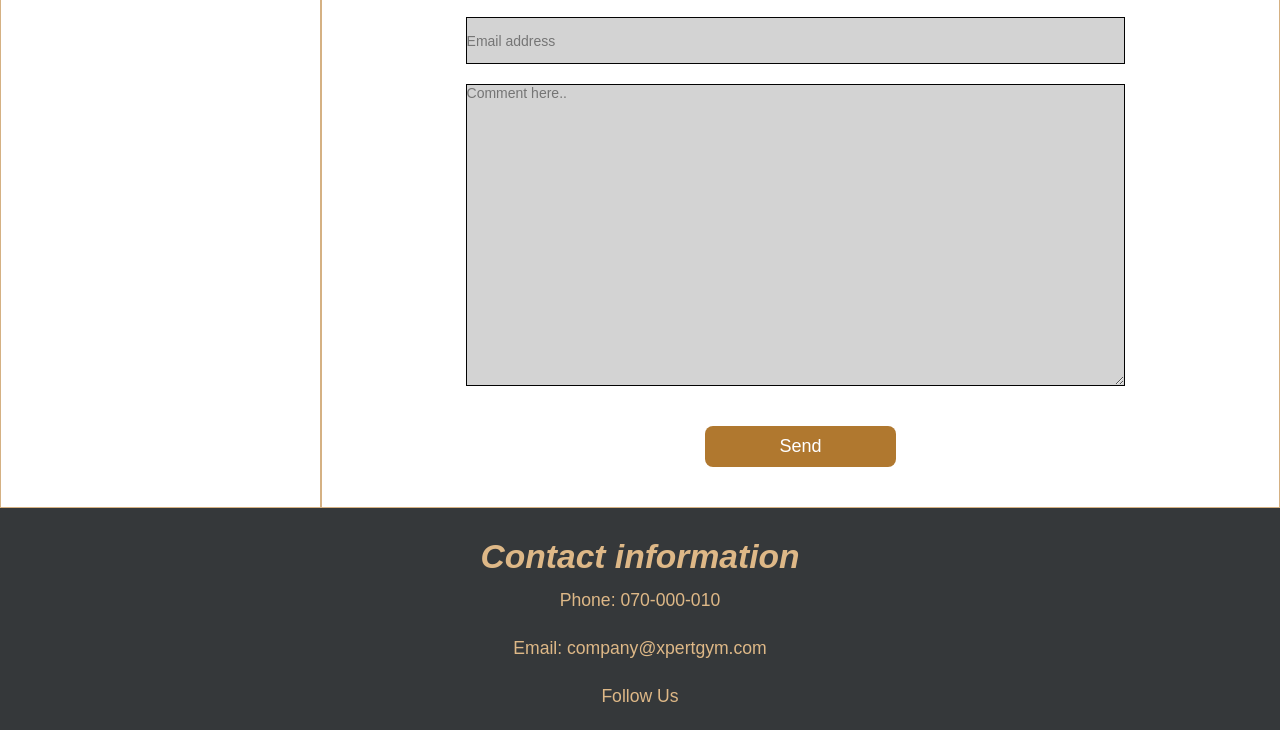
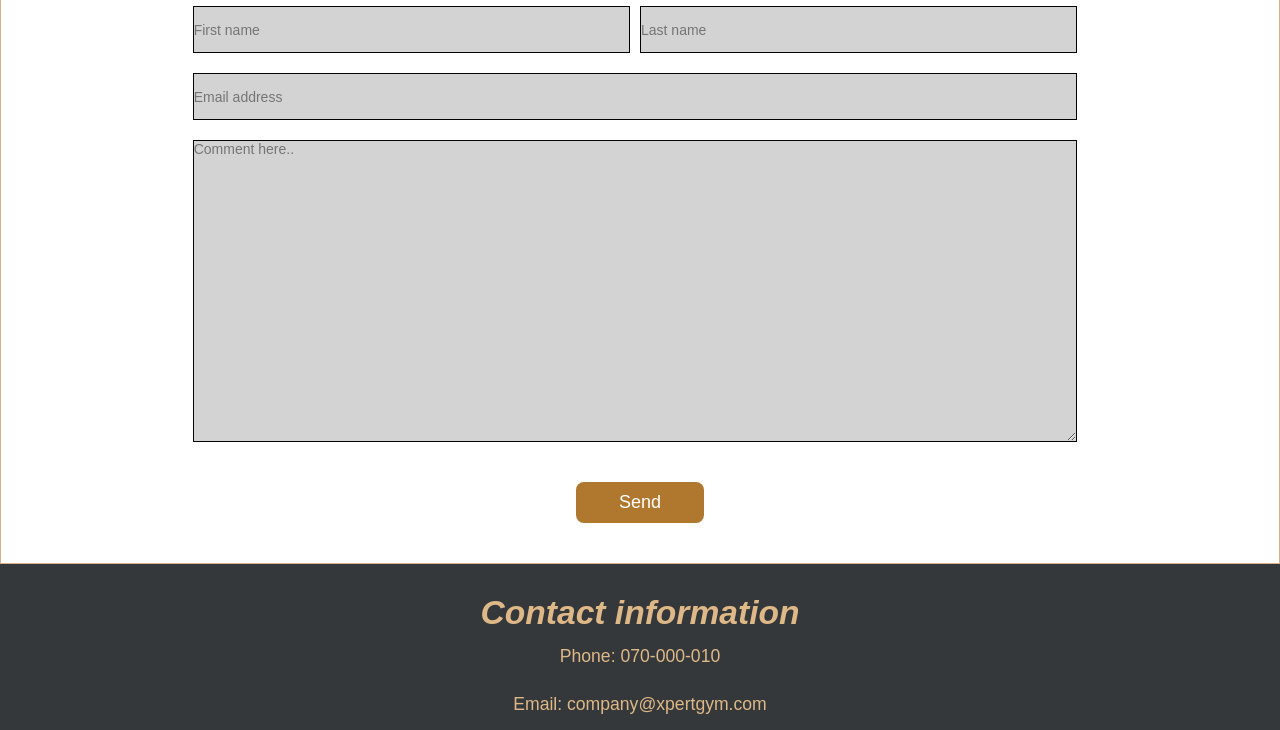
Before and after one commit to Vaniljbulle/XpertGym, a website: page frontend/contact.html in a window 1280 px wide. Shown: the part 668-1398 px from the top of the page. Drawn offline with Linux system fonts and the light colour scheme.

Commit message:
fixes contact
Removed profile button, added in adress on footer and fixed contact information as per request

```diff
--- a/frontend/contact.html
+++ b/frontend/contact.html
@@ -14,7 +14,6 @@
     <a href="index.html" class="logo"></a>
     <nav class="navigation">
         <ul>
-            <li><a href="profile.html">Profile</a></li>
             <li><a href="contact.html">Contact</a></li>
             <li><a href="login.html">Login</a></li>
         </ul>
@@ -48,12 +47,10 @@
 
 <!-- Center content -->
 <div class="Contact-Container">
-    <div class="cont_left">
-        <h1>Message Us</h1>
+    <div class="cont_center">
+        <h1>Fill in contact information</h1>
+        <br>
         <p>If you have any questions or need help with anything, write us a comment and we'll get back to you as soon as possible!</p>
-    </div>
-    <div class="cont_right">
-        <h1>Fill in contact information</h1>
         <form id="contact_form" action="#">
             <div class="fill_in_form">
                 <input id="firstname" type="text" required placeholder="First name">
@@ -78,6 +75,7 @@
         <h3>Contact information</h3>
         <h4>Phone: 070-000-010</h4>
         <h4>Email: company@xpertgym.com</h4>
+        <h4>Adress: Xpert street 53</h4>
         <!-- <img src="#" alt="logo2"/>  -->
         <h5>Follow Us</h5>
         <div class="social-icons">
@@ -85,8 +83,6 @@
             <a href="#"><i class="fab fa-instagram" aria-hidden="true"></i></a>
             <a href="#"><i class="fab fa-twitter" aria-hidden="true"></i></a>
         </div>
-
-
     </div>
 </footer>
 
--- a/frontend/style.css
+++ b/frontend/style.css
@@ -1038,14 +1038,9 @@ span {
     position: relative;
 }
 
-.cont_left {
-    width: 25%;
-    text-align: center;
-    border: 1px solid #d5b183;
-}
-
-.cont_right {
-    width: 75%;
+.cont_center {
+    width: 100%;
+    padding-top: 20px;
     text-align: center;
     border: 1px solid #d5b183;
 }
@@ -1111,7 +1106,7 @@ span {
     font-size: 18px;
     cursor: pointer;
     height: 100%;
-    width: 20%;
+    width: 10%;
     outline: none;
     border: none;
     margin-top: 40px;
```
